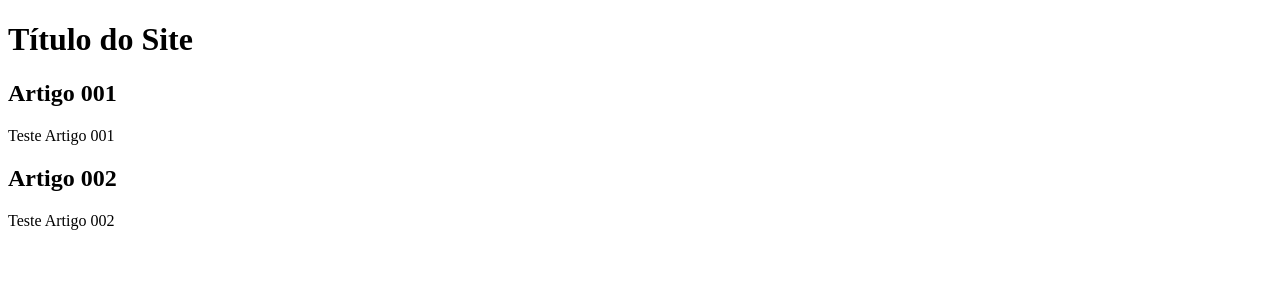
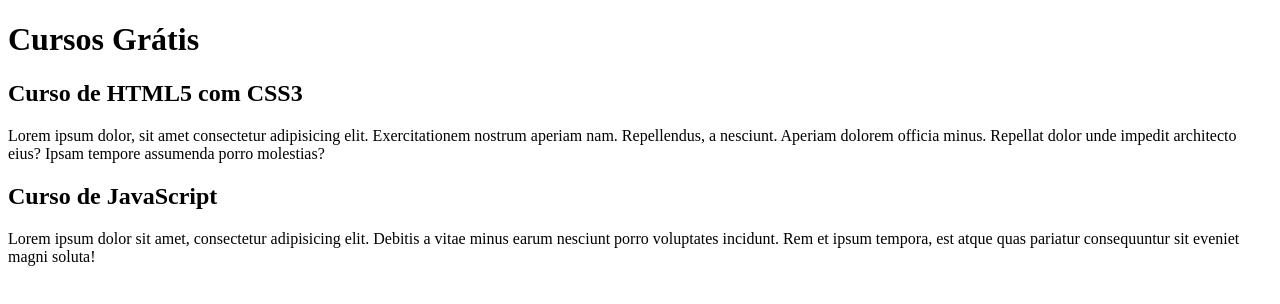
Before and after one commit to JuniorFilipe20/projeto-site, a plain HTML site: page index.html in a window 1280 px wide. Drawn offline with Linux system fonts and the light colour scheme.

Commit message:
comecei a escrever conteúdo

```diff
--- a/index.html
+++ b/index.html
@@ -8,15 +8,15 @@
 <body>
     <main>
         <header>
-            <h1>Título do Site</h1>
+            <h1>Cursos Grátis</h1>
         </header>
         <article>
-            <h2>Artigo 001</h2>
-            <p>Teste Artigo 001</p>
+            <h2>Curso de HTML5 com CSS3</h2>
+            <p>Lorem ipsum dolor, sit amet consectetur adipisicing elit. Exercitationem nostrum aperiam nam. Repellendus, a nesciunt. Aperiam dolorem officia minus. Repellat dolor unde impedit architecto eius? Ipsam tempore assumenda porro molestias?</p>
         </article>
         <article>
-            <h2>Artigo 002</h2>
-            <p>Teste Artigo 002</p>
+            <h2>Curso de JavaScript</h2>
+            <p>Lorem ipsum dolor sit amet, consectetur adipisicing elit. Debitis a vitae minus earum nesciunt porro voluptates incidunt. Rem et ipsum tempora, est atque quas pariatur consequuntur sit eveniet magni soluta!</p>
         </article>
     </main>
 </body>
```
